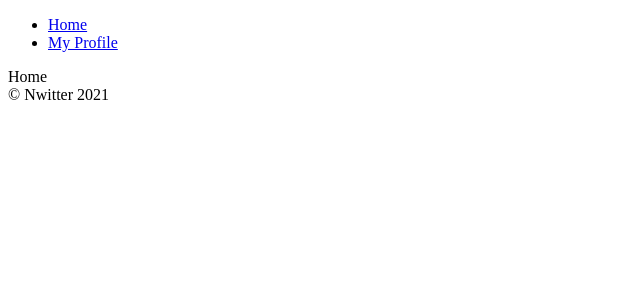
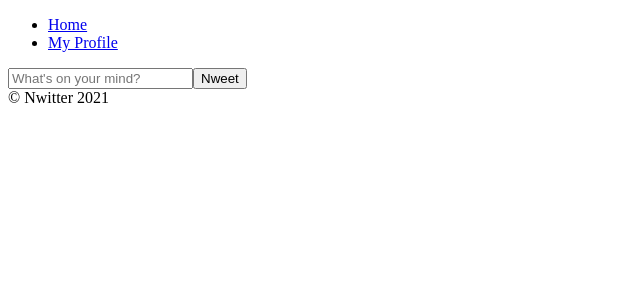
Before and after one commit to chanwoo00106/ReactFirebase, a React (Create React App) app in the folder nwitter/: page /#/ in a window 1280 px wide. Shown: the top 300 px of the page, without its empty margins (0-640 px from the left). Built offline with nearby package versions, Linux system fonts and the light colour scheme; no server answers; sample sign-in values are in the browser's storage.

Commit message:
firestore 준비

```diff
--- a/nwitter/src/fbase.js
+++ b/nwitter/src/fbase.js
@@ -1,5 +1,6 @@
 import { initializeApp } from 'firebase/app'
 import { getAuth } from "firebase/auth";
+import { getFirestore } from "firebase/firestore"
 
 
 const firebaseConfig = {
@@ -16,3 +17,4 @@ const firebaseConfig = {
 initializeApp(firebaseConfig);
 
 export const auth = getAuth()
+export const db = getFirestore();
--- a/nwitter/src/routes/Home.js
+++ b/nwitter/src/routes/Home.js
@@ -1,5 +1,17 @@
-import React from 'react';
+import React, { useState } from 'react';
 
-const Home = () => <span>Home</span>;
+const Home = () => {
+    const [nweet, setNweet] = useState('');
+    const onSubmit = e => e.preventDefault();
+    const onChange = e => setNweet(e.target.value);
+    return (
+        <div>
+            <form onSubmit={onSubmit}>
+                <input value={nweet} onChange={onChange} type="text" placeholder="What's on your mind?" max={120} />
+                <input type="submit" value="Nweet" />
+            </form>
+        </div>
+    );
+};
 
 export default Home;
```
